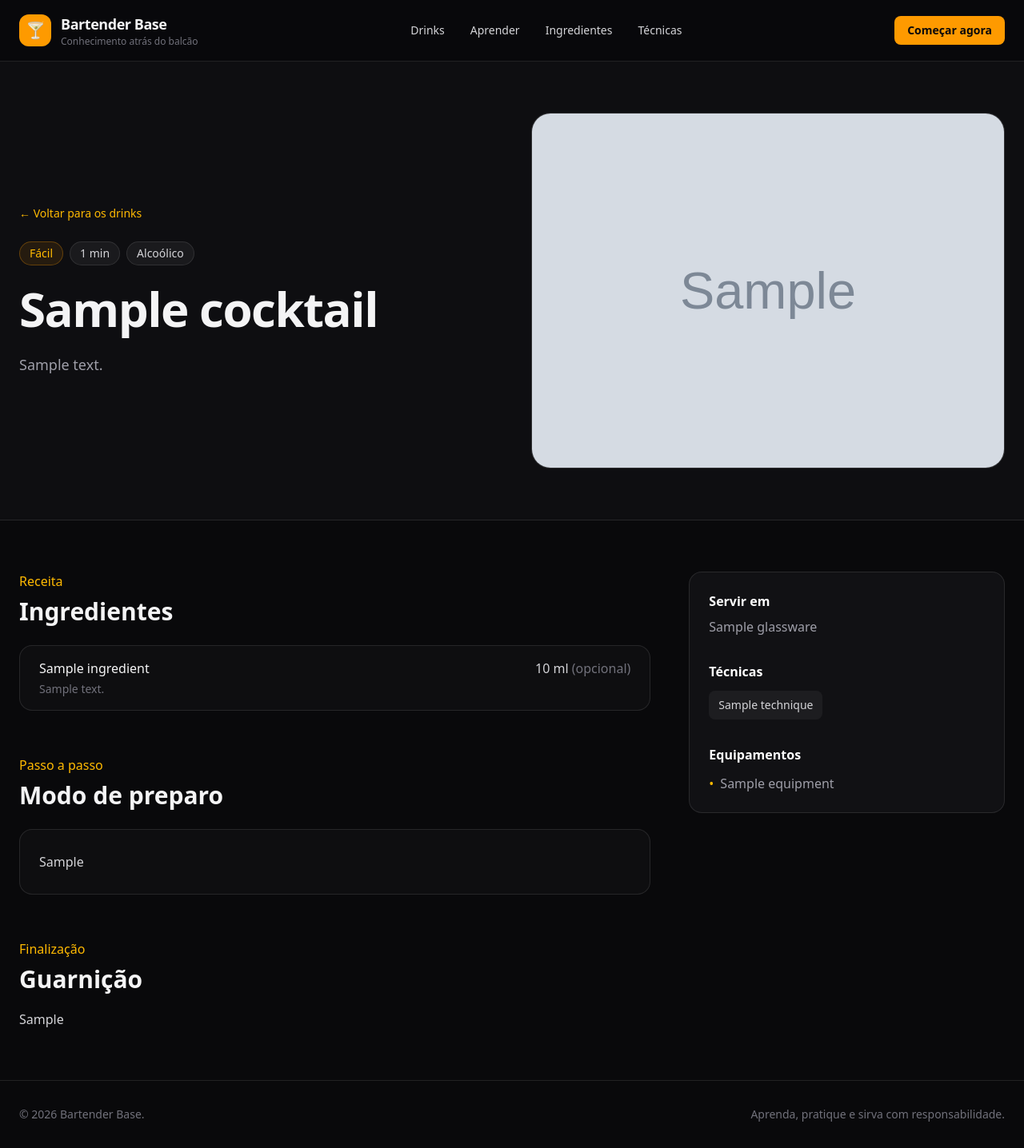
After one commit to thierrydrmv/bartender-base, a Django app: a page that uses templates/cocktails/cocktail_detail.html in a window 1280 px wide. The commit adds this page. Shown: the whole page at 80% size. Run offline with Django 5.2, Linux system fonts and the light colour scheme; tables that the repository leaves empty hold one stand-in row (values such as "Sample post"); grey boxes marked "Sample" are stand-in pictures; some libraries are stand-ins or nearby versions.

Commit message:
feat: add cocktail detail page

```diff
--- a/cocktails/urls.py
+++ b/cocktails/urls.py
@@ -1,3 +1,9 @@
+from django.urls import path
+
+from . import views
+
 app_name = "cocktails"
 
-urlpatterns = []
+urlpatterns = [
+    path("<slug:slug>/", views.cocktail_detail, name="detail"),
+]
--- a/cocktails/views.py
+++ b/cocktails/views.py
@@ -1,3 +1,22 @@
-from django.shortcuts import render
+# Create your views here.
+from django.shortcuts import get_object_or_404, render
 
-# Create your views here.
+from .models import Cocktail
+
+
+def cocktail_detail(request, slug):
+    cocktail = get_object_or_404(
+        Cocktail.objects.select_related("glassware").prefetch_related(
+            "techniques",
+            "equipment",
+            "ingredient_items__ingredient",
+        ),
+        slug=slug,
+        is_published=True,
+    )
+
+    context = {
+        "cocktail": cocktail,
+    }
+
+    return render(request, "cocktails/cocktail_detail.html", context)
--- /dev/null
+++ b/templates/cocktails/cocktail_detail.html
@@ -0,0 +1,120 @@
+{% extends "base.html" %}
+{% block title %}
+    {{ cocktail.name }} | Bartender Base
+{% endblock title %}
+{% block content %}
+    <article>
+        <section class="border-b border-white/10 bg-zinc-900/40">
+            <div class="mx-auto grid max-w-7xl gap-12 px-6 py-16 lg:grid-cols-2 lg:items-center">
+                <div>
+                    <a href="{% url 'home' %}#cocktails"
+                       class="text-sm font-medium text-amber-400 hover:text-amber-300">
+                        ← Voltar para os drinks
+                    </a>
+                    <div class="mt-6 flex flex-wrap gap-2">
+                        <span class="rounded-full border border-amber-500/30 bg-amber-500/10 px-3 py-1 text-sm text-amber-400">
+                            {{ cocktail.get_difficulty_display }}
+                        </span>
+                        <span class="rounded-full border border-white/10 bg-white/5 px-3 py-1 text-sm text-zinc-300">
+                            {{ cocktail.preparation_time }} min
+                        </span>
+                        <span class="rounded-full border border-white/10 bg-white/5 px-3 py-1 text-sm text-zinc-300">
+                            {% if cocktail.is_alcoholic %}
+                                Alcoólico
+                            {% else %}
+                                Sem álcool
+                            {% endif %}
+                        </span>
+                    </div>
+                    <h1 class="mt-6 text-4xl font-bold tracking-tight sm:text-6xl">{{ cocktail.name }}</h1>
+                    <p class="mt-6 max-w-xl text-lg leading-8 text-zinc-400">{{ cocktail.description }}</p>
+                </div>
+                <div class="overflow-hidden rounded-3xl border border-white/10 bg-zinc-900">
+                    {% if cocktail.image %}
+                        <img src="{{ cocktail.image.url }}"
+                             alt="Drink {{ cocktail.name }}"
+                             class="aspect-[4/3] h-full w-full object-cover">
+                    {% else %}
+                        <div class="flex aspect-[4/3] items-center justify-center bg-gradient-to-br from-amber-500/20 to-zinc-900">
+                            <span class="text-8xl" aria-hidden="true">🍸</span>
+                        </div>
+                    {% endif %}
+                </div>
+            </div>
+        </section>
+        <section class="mx-auto grid max-w-7xl gap-12 px-6 py-16 lg:grid-cols-[minmax(0,2fr)_minmax(280px,1fr)]">
+            <div>
+                <section>
+                    <p class="font-medium text-amber-400">Receita</p>
+                    <h2 class="mt-2 text-3xl font-bold">Ingredientes</h2>
+                    <ul class="mt-6 divide-y divide-white/10 rounded-2xl border border-white/10 bg-zinc-900/40 px-6">
+                        {% for item in cocktail.ingredient_items.all %}
+                            <li class="flex items-start justify-between gap-6 py-4">
+                                <div>
+                                    <span class="font-medium">{{ item.ingredient.name }}</span>
+                                    {% if item.notes %}
+                                        <p class="mt-1 text-sm text-zinc-500">{{ item.notes }}</p>
+                                    {% endif %}
+                                </div>
+                                <span class="shrink-0 text-zinc-300">
+                                    {% if item.quantity %}
+                                        {{ item.quantity|floatformat:"-2" }}
+                                    {% endif %}
+                                    {{ item.get_unit_display }}
+                                    {% if item.is_optional %}
+                                        <span class="text-zinc-500">(opcional)</span>
+                                    {% endif %}
+                                </span>
+                            </li>
+                        {% empty %}
+                            <li class="py-6 text-zinc-500">Nenhum ingrediente cadastrado.</li>
+                        {% endfor %}
+                    </ul>
+                </section>
+                <section class="mt-14">
+                    <p class="font-medium text-amber-400">Passo a passo</p>
+                    <h2 class="mt-2 text-3xl font-bold">Modo de preparo</h2>
+                    <div class="mt-6 whitespace-pre-line rounded-2xl border border-white/10 bg-zinc-900/40 p-6 leading-8 text-zinc-300">{{ cocktail.instructions }}</div>
+                </section>
+                {% if cocktail.garnish %}
+                    <section class="mt-14">
+                        <p class="font-medium text-amber-400">Finalização</p>
+                        <h2 class="mt-2 text-3xl font-bold">Guarnição</h2>
+                        <p class="mt-5 text-zinc-300">{{ cocktail.garnish }}</p>
+                    </section>
+                {% endif %}
+            </div>
+            <aside>
+                <div class="space-y-8 rounded-2xl border border-white/10 bg-zinc-900/60 p-6 lg:sticky lg:top-6">
+                    <section>
+                        <h2 class="font-semibold text-white">Servir em</h2>
+                        <p class="mt-2 text-zinc-400">{{ cocktail.glassware.name }}</p>
+                    </section>
+                    <section>
+                        <h2 class="font-semibold text-white">Técnicas</h2>
+                        <div class="mt-3 flex flex-wrap gap-2">
+                            {% for technique in cocktail.techniques.all %}
+                                <span class="rounded-lg bg-white/5 px-3 py-2 text-sm text-zinc-300">{{ technique.name }}</span>
+                            {% empty %}
+                                <p class="text-sm text-zinc-500">Nenhuma técnica cadastrada.</p>
+                            {% endfor %}
+                        </div>
+                    </section>
+                    <section>
+                        <h2 class="font-semibold text-white">Equipamentos</h2>
+                        <ul class="mt-3 space-y-2 text-zinc-400">
+                            {% for item in cocktail.equipment.all %}
+                                <li class="flex items-center gap-2">
+                                    <span class="text-amber-400">•</span>
+                                    {{ item.name }}
+                                </li>
+                            {% empty %}
+                                <li class="text-sm text-zinc-500">Nenhum equipamento cadastrado.</li>
+                            {% endfor %}
+                        </ul>
+                    </section>
+                </div>
+            </aside>
+        </section>
+    </article>
+{% endblock content %}
--- a/theme/static/css/dist/styles.css
+++ b/theme/static/css/dist/styles.css
@@ -11,13 +11,14 @@
     --color-amber-300: oklch(87.9% 0.169 91.605);
     --color-amber-400: oklch(82.8% 0.189 84.429);
     --color-amber-500: oklch(76.9% 0.188 70.08);
-    --color-green-500: oklch(72.3% 0.219 149.579);
-    --color-slate-950: oklch(12.9% 0.042 264.695);
+    --color-emerald-400: oklch(76.5% 0.177 163.223);
+    --color-emerald-500: oklch(69.6% 0.17 162.48);
     --color-zinc-100: oklch(96.7% 0.001 286.375);
     --color-zinc-300: oklch(87.1% 0.006 286.286);
     --color-zinc-400: oklch(70.5% 0.015 286.067);
     --color-zinc-500: oklch(55.2% 0.016 285.938);
     --color-zinc-600: oklch(44.2% 0.017 285.786);
+    --color-zinc-800: oklch(27.4% 0.006 286.033);
     --color-zinc-900: oklch(21% 0.006 285.885);
     --color-zinc-950: oklch(14.1% 0.005 285.823);
     --color-white: #fff;
@@ -44,6 +45,10 @@
     --text-5xl--line-height: 1;
     --text-6xl: 3.75rem;
     --text-6xl--line-height: 1;
+    --text-7xl: 4.5rem;
+    --text-7xl--line-height: 1;
+    --text-8xl: 6rem;
+    --text-8xl--line-height: 1;
     --font-weight-medium: 500;
     --font-weight-semibold: 600;
     --font-weight-bold: 700;
@@ -234,6 +239,9 @@
   .mx-auto {
     margin-inline: auto;
   }
+  .mt-1 {
+    margin-top: calc(var(--spacing) * 1);
+  }
   .mt-2 {
     margin-top: calc(var(--spacing) * 2);
   }
@@ -255,6 +263,15 @@
   .mt-10 {
     margin-top: calc(var(--spacing) * 10);
   }
+  .mt-14 {
+    margin-top: calc(var(--spacing) * 14);
+  }
+  .line-clamp-3 {
+    overflow: hidden;
+    display: -webkit-box;
+    -webkit-box-orient: vertical;
+    -webkit-line-clamp: 3;
+  }
   .block {
     display: block;
   }
@@ -273,12 +290,21 @@
   .inline-flex {
     display: inline-flex;
   }
+  .aspect-\[4\/3\] {
+    aspect-ratio: 4/3;
+  }
   .size-10 {
     width: calc(var(--spacing) * 10);
     height: calc(var(--spacing) * 10);
   }
+  .h-full {
+    height: 100%;
+  }
   .min-h-screen {
     min-height: 100vh;
+  }
+  .w-full {
+    width: 100%;
   }
   .max-w-2xl {
     max-width: var(--container-2xl);
@@ -298,6 +324,9 @@
   .flex-1 {
     flex: 1;
   }
+  .shrink-0 {
+    flex-shrink: 0;
+  }
   .flex-col {
     flex-direction: column;
   }
@@ -306,6 +335,9 @@
   }
   .items-center {
     align-items: center;
+  }
+  .items-start {
+    align-items: flex-start;
   }
   .justify-between {
     justify-content: space-between;
@@ -330,6 +362,37 @@
   }
   .gap-12 {
     gap: calc(var(--spacing) * 12);
+  }
+  .space-y-2 {
+    :where(& > :not(:last-child)) {
+      --tw-space-y-reverse: 0;
+      margin-block-start: calc(calc(var(--spacing) * 2) * var(--tw-space-y-reverse));
+      margin-block-end: calc(calc(var(--spacing) * 2) * calc(1 - var(--tw-space-y-reverse)));
+    }
+  }
+  .space-y-8 {
+    :where(& > :not(:last-child)) {
+      --tw-space-y-reverse: 0;
+      margin-block-start: calc(calc(var(--spacing) * 8) * var(--tw-space-y-reverse));
+      margin-block-end: calc(calc(var(--spacing) * 8) * calc(1 - var(--tw-space-y-reverse)));
+    }
+  }
+  .divide-y {
+    :where(& > :not(:last-child)) {
+      --tw-divide-y-reverse: 0;
+      border-bottom-style: var(--tw-border-style);
+      border-top-style: var(--tw-border-style);
+      border-top-width: calc(1px * var(--tw-divide-y-reverse));
+      border-bottom-width: calc(1px * calc(1 - var(--tw-divide-y-reverse)));
+    }
+  }
+  .divide-white\/10 {
+    :where(& > :not(:last-child)) {
+      border-color: color-mix(in srgb, #fff 10%, transparent);
+      @supports (color: color-mix(in lab, red, red)) {
+        border-color: color-mix(in oklab, var(--color-white) 10%, transparent);
+      }
+    }
   }
   .overflow-hidden {
     overflow: hidden;
@@ -409,6 +481,12 @@
     background-color: color-mix(in srgb, oklch(21% 0.006 285.885) 40%, transparent);
     @supports (color: color-mix(in lab, red, red)) {
       background-color: color-mix(in oklab, var(--color-zinc-900) 40%, transparent);
+    }
+  }
+  .bg-zinc-900\/60 {
+    background-color: color-mix(in srgb, oklch(21% 0.006 285.885) 60%, transparent);
+    @supports (color: color-mix(in lab, red, red)) {
+      background-color: color-mix(in oklab, var(--color-zinc-900) 60%, transparent);
     }
   }
   .bg-zinc-950 {
@@ -443,14 +528,27 @@
     }
     --tw-gradient-stops: var(--tw-gradient-via-stops, var(--tw-gradient-position), var(--tw-gradient-from) var(--tw-gradient-from-position), var(--tw-gradient-to) var(--tw-gradient-to-position));
   }
+  .to-zinc-900 {
+    --tw-gradient-to: var(--color-zinc-900);
+    --tw-gradient-stops: var(--tw-gradient-via-stops, var(--tw-gradient-position), var(--tw-gradient-from) var(--tw-gradient-from-position), var(--tw-gradient-to) var(--tw-gradient-to-position));
+  }
+  .object-cover {
+    object-fit: cover;
+  }
   .p-6 {
     padding: calc(var(--spacing) * 6);
+  }
+  .px-3 {
+    padding-inline: calc(var(--spacing) * 3);
   }
   .px-4 {
     padding-inline: calc(var(--spacing) * 4);
   }
   .px-6 {
     padding-inline: calc(var(--spacing) * 6);
+  }
+  .py-1 {
+    padding-block: calc(var(--spacing) * 1);
   }
   .py-2 {
     padding-block: calc(var(--spacing) * 2);
@@ -481,9 +582,21 @@
     font-size: var(--text-3xl);
     line-height: var(--tw-leading, var(--text-3xl--line-height));
   }
+  .text-4xl {
+    font-size: var(--text-4xl);
+    line-height: var(--tw-leading, var(--text-4xl--line-height));
+  }
   .text-5xl {
     font-size: var(--text-5xl);
     line-height: var(--tw-leading, var(--text-5xl--line-height));
+  }
+  .text-7xl {
+    font-size: var(--text-7xl);
+    line-height: var(--tw-leading, var(--text-7xl--line-height));
+  }
+  .text-8xl {
+    font-size: var(--text-8xl);
+    line-height: var(--tw-leading, var(--text-8xl--line-height));
   }
   .text-lg {
     font-size: var(--text-lg);
@@ -533,8 +646,17 @@
     --tw-tracking: var(--tracking-tight);
     letter-spacing: var(--tracking-tight);
   }
+  .whitespace-pre-line {
+    white-space: pre-line;
+  }
   .text-amber-400 {
     color: var(--color-amber-400);
+  }
+  .text-emerald-400 {
+    color: var(--color-emerald-400);
+  }
+  .text-white {
+    color: var(--color-white);
   }
   .text-zinc-100 {
     color: var(--color-zinc-100);
@@ -672,14 +815,34 @@
       grid-template-columns: repeat(2, minmax(0, 1fr));
     }
   }
+  .lg\:sticky {
+    @media (width >= 64rem) {
+      position: sticky;
+    }
+  }
+  .lg\:top-6 {
+    @media (width >= 64rem) {
+      top: calc(var(--spacing) * 6);
+    }
+  }
   .lg\:grid-cols-2 {
     @media (width >= 64rem) {
       grid-template-columns: repeat(2, minmax(0, 1fr));
     }
   }
+  .lg\:grid-cols-3 {
+    @media (width >= 64rem) {
+      grid-template-columns: repeat(3, minmax(0, 1fr));
+    }
+  }
   .lg\:grid-cols-4 {
     @media (width >= 64rem) {
       grid-template-columns: repeat(4, minmax(0, 1fr));
+    }
+  }
+  .lg\:grid-cols-\[minmax\(0\,2fr\)_minmax\(280px\,1fr\)\] {
+    @media (width >= 64rem) {
+      grid-template-columns: minmax(0,2fr) minmax(280px,1fr);
     }
   }
   .lg\:items-center {
@@ -692,6 +855,16 @@
       padding-block: calc(var(--spacing) * 28);
     }
   }
+}
+@property --tw-space-y-reverse {
+  syntax: "*";
+  inherits: false;
+  initial-value: 0;
+}
+@property --tw-divide-y-reverse {
+  syntax: "*";
+  inherits: false;
+  initial-value: 0;
 }
 @property --tw-border-style {
   syntax: "*";
@@ -853,6 +1026,25 @@
   syntax: "*";
   inherits: false;
 }
+@property --tw-duration {
+  syntax: "*";
+  inherits: false;
+}
+@property --tw-scale-x {
+  syntax: "*";
+  inherits: false;
+  initial-value: 1;
+}
+@property --tw-scale-y {
+  syntax: "*";
+  inherits: false;
+  initial-value: 1;
+}
+@property --tw-scale-z {
+  syntax: "*";
+  inherits: false;
+  initial-value: 1;
+}
 @property --tw-translate-x {
   syntax: "*";
   inherits: false;
@@ -871,6 +1063,8 @@
 @layer properties {
   @supports ((-webkit-hyphens: none) and (not (margin-trim: inline))) or ((-moz-orient: inline) and (not (color:rgb(from red r g b)))) {
     *, ::before, ::after, ::backdrop {
+      --tw-space-y-reverse: 0;
+      --tw-divide-y-reverse: 0;
       --tw-border-style: solid;
       --tw-gradient-position: initial;
       --tw-gradient-from: #0000;
@@ -907,6 +1101,10 @@
       --tw-backdrop-opacity: initial;
       --tw-backdrop-saturate: initial;
       --tw-backdrop-sepia: initial;
+      --tw-duration: initial;
+      --tw-scale-x: 1;
+      --tw-scale-y: 1;
+      --tw-scale-z: 1;
       --tw-translate-x: 0;
       --tw-translate-y: 0;
       --tw-translate-z: 0;
```
Also changed, not shown: other parts of theme/static/css/dist/styles.css (+40 -0 lines), cocktails/models.py (+7 -0 lines), core/views.py (+14 -1 lines), templates/core/home.html (+52 -3 lines).
